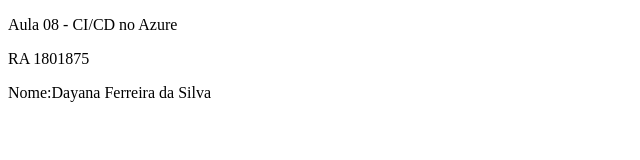
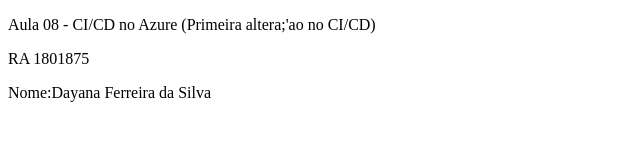
Before and after one commit to dayfer321/aula08ra1801875, a plain HTML site: page index.html in a window 1280 px wide. Shown: the whole page, without its empty margins (0-640 px from the left). Drawn offline with Linux system fonts and the light colour scheme.

Commit message:
segunda versao

```diff
--- a/index.html
+++ b/index.html
@@ -5,7 +5,7 @@
 <title>CI/CD no Azure</title>
 </head>
 <body>
-<p>Aula 08 - CI/CD no Azure</p>
+<p>Aula 08 - CI/CD no Azure (Primeira altera;'ao no CI/CD)</p>
 <p>RA 1801875</p>
 <p>Nome:Dayana Ferreira da Silva</p>
 </body>
```
